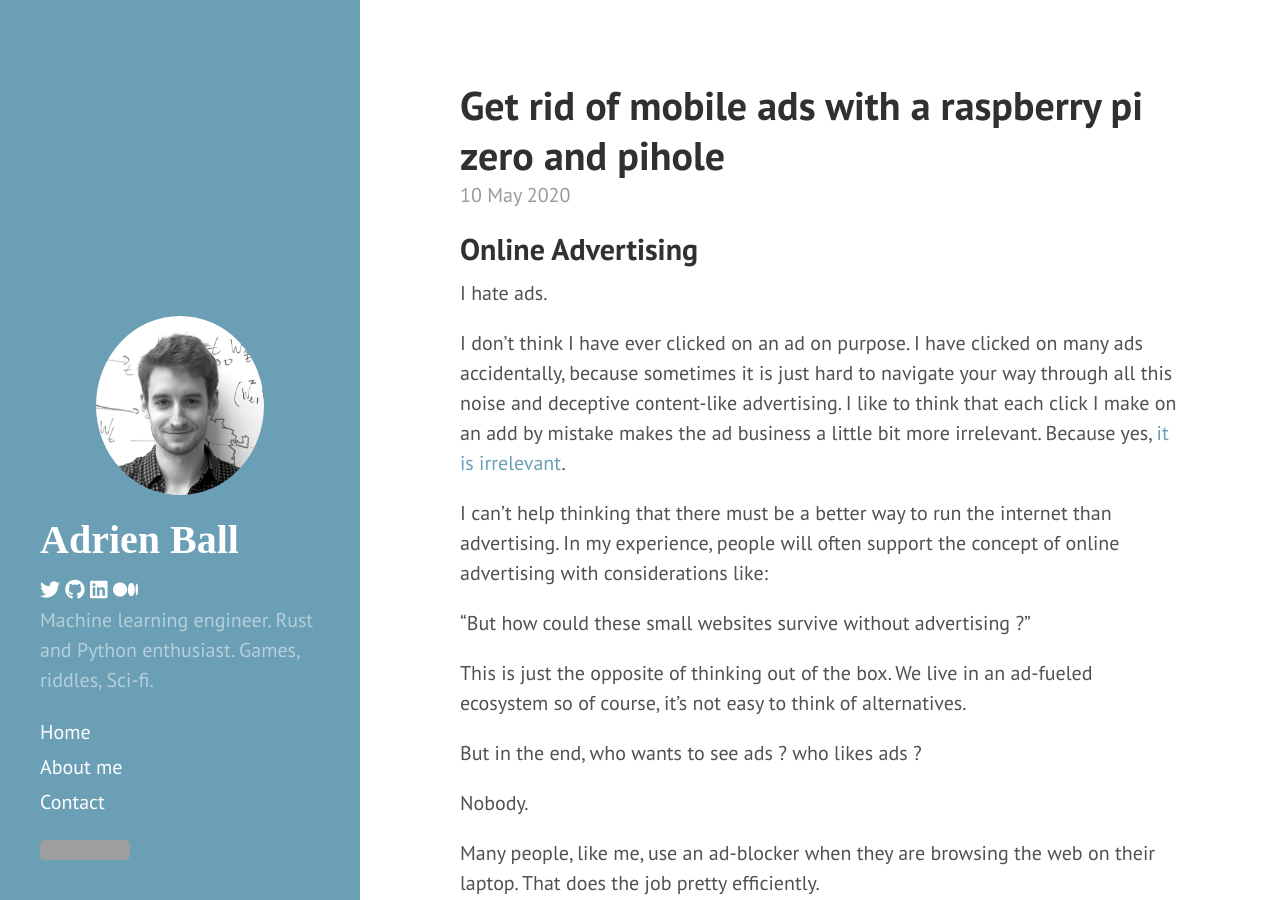
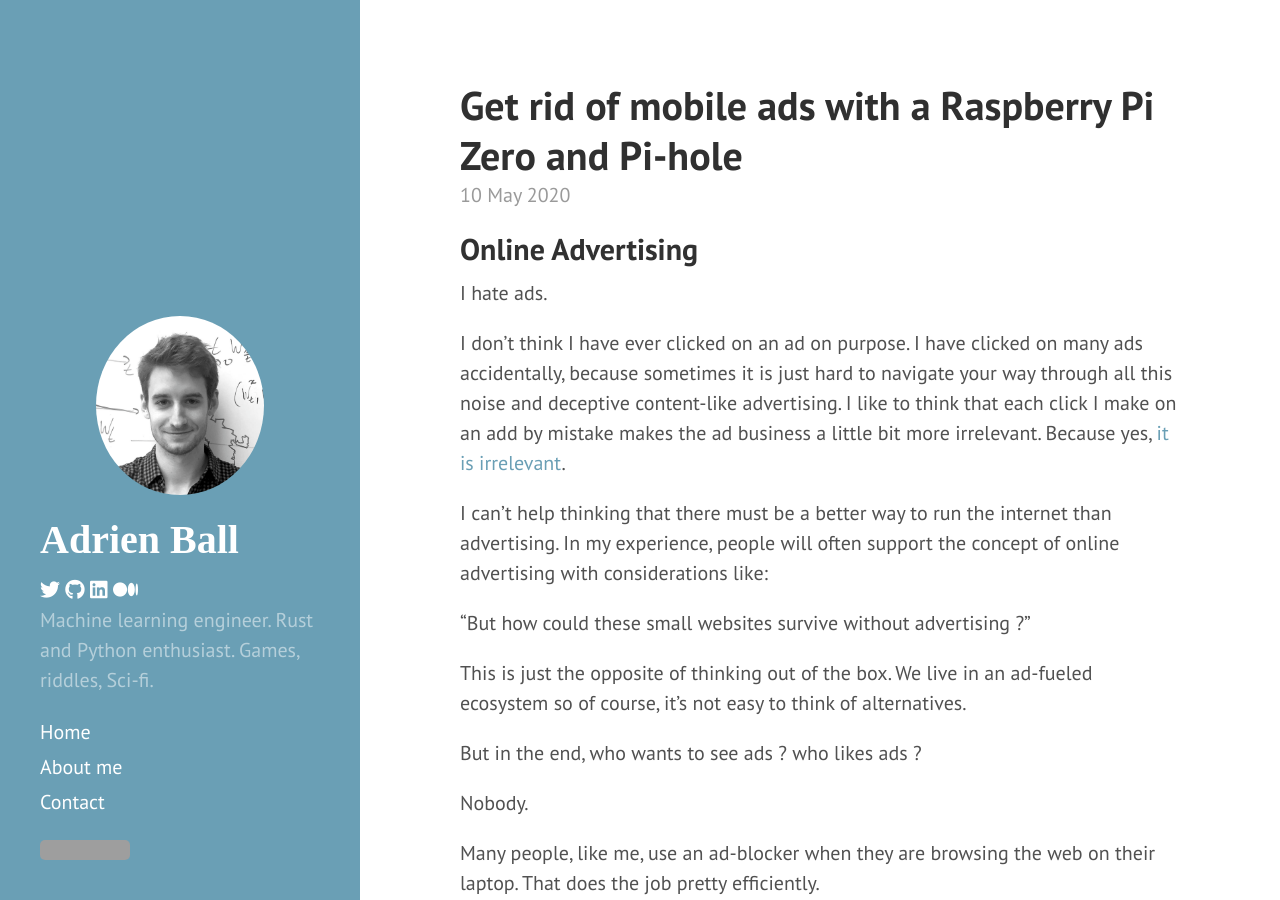
Before and after one commit to adrienball/adrienball.github.io, a Jekyll site: the page built from _posts/2020-05-10-pi-zero-pihole.md, in a window 1280 px wide and 900 px high. Built offline with Jekyll 4.4.1, drawn with Linux system fonts in a browser that asks for light colours; nearby versions of some CDN libraries; some web fonts are replaced; grey boxes are pictures that could not be loaded.

Commit message:
Update pi-hole blogpost title

```diff
--- a/_posts/2020-05-10-pi-zero-pihole.md
+++ b/_posts/2020-05-10-pi-zero-pihole.md
@@ -1,5 +1,5 @@
 ---
-title: Get rid of mobile ads with a raspberry pi zero and pihole
+title: Get rid of mobile ads with a Raspberry Pi Zero and Pi-hole
 layout: post
 excerpt: Many people use an ad-blocker when they are browsing the web on their laptop. That does the job pretty efficiently. However, we are powerless when it comes to blocking ads on our smartphone.
 ---
```
